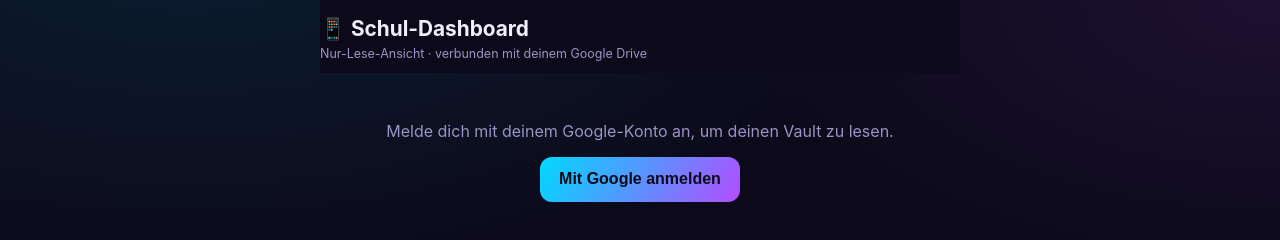
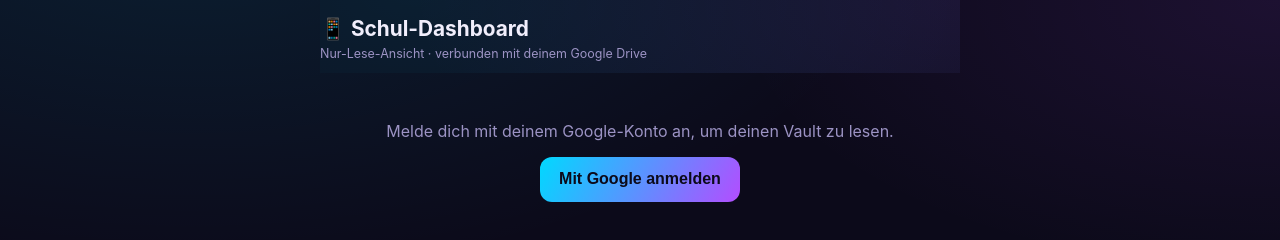
Before and after one commit to vincentkohler20-cmd/schul-dashboard, a plain HTML site: page index.html in a window 1280 px wide. Drawn offline with Linux system fonts and the light colour scheme.

Commit message:
Add files via upload

```diff
--- a/style.css
+++ b/style.css
@@ -49,7 +49,13 @@
   position: sticky;
   top: 0;
   z-index: 5;
-  background: var(--bg);
+  /* Gleicher Verlauf wie body, statt eines flachen var(--bg) - sonst
+     entsteht am sticky Header ein sichtbarer harter Farbbruch (der Header
+     deckt genau den Bereich ab, wo der body-Verlauf am hellsten ist). */
+  background:
+    radial-gradient(1200px 600px at 15% -10%, rgba(0, 217, 255, 0.10), transparent 60%),
+    radial-gradient(1000px 500px at 100% 0%, rgba(179, 77, 255, 0.10), transparent 55%),
+    var(--bg);
 }
 .header-zeile { display: flex; align-items: center; justify-content: space-between; gap: 0.6rem; }
 header h1 { margin: 0; font-size: 1.3rem; }
```
